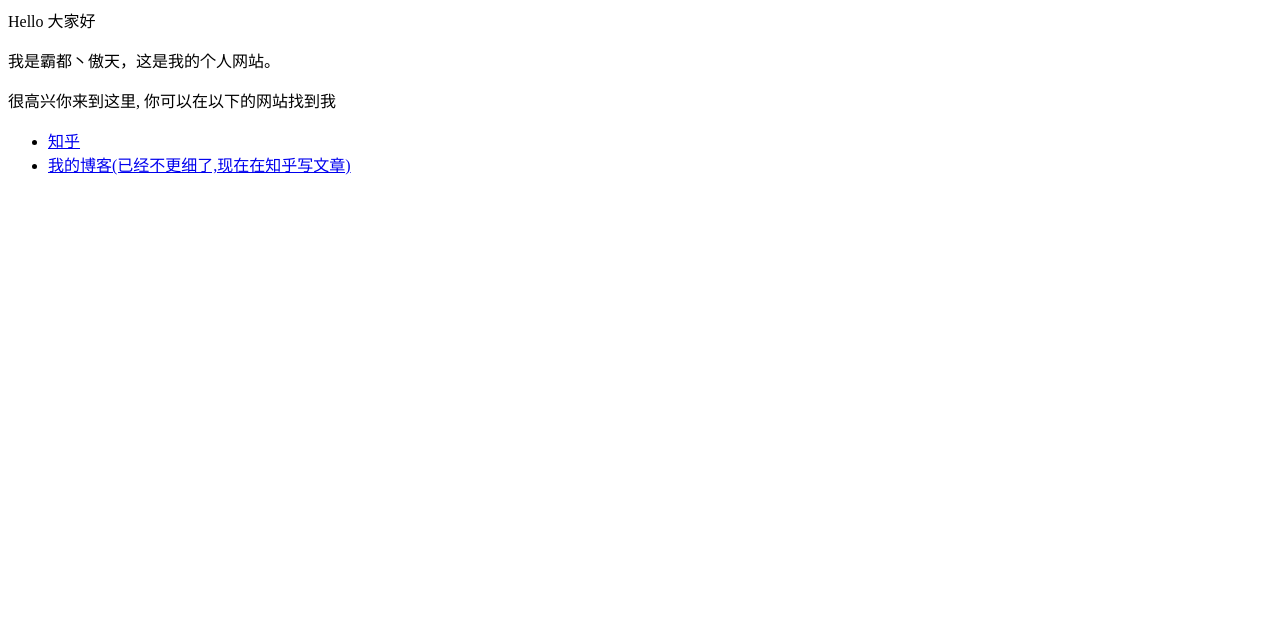
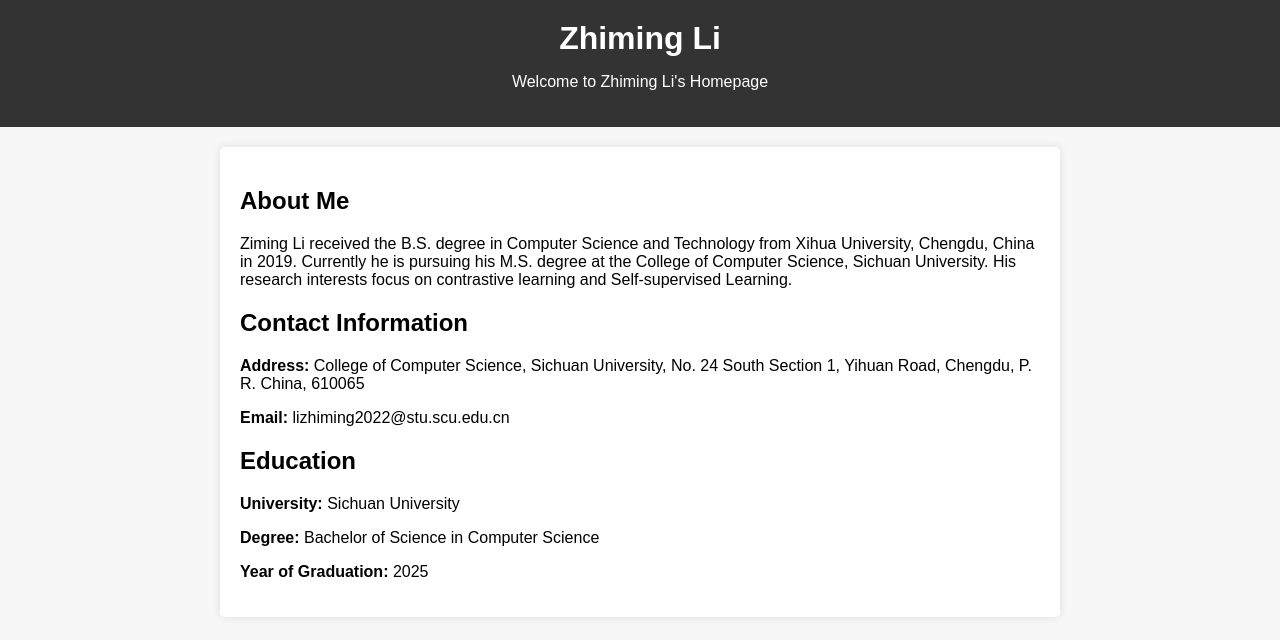
Before and after one commit to lzm0818/blog, a plain HTML site: page index.html in a window 1280 px wide. Drawn offline with Linux system fonts and the light colour scheme.

Commit message:
Update index.html

```diff
--- a/index.html
+++ b/index.html
@@ -1,8 +1,64 @@
-<p>Hello 大家好</p>
-<p>我是霸都丶傲天，这是我的个人网站。 </p>
-<p>很高兴你来到这里, 你可以在以下的网站找到我</p>
+<!DOCTYPE html>
+<html lang="en">
+<head>
+    <meta charset="UTF-8">
+    <meta name="viewport" content="width=device-width, initial-scale=1.0">
+    <title>Zhiming Li - Personal Website</title>
+    <style>
+        body {
+            font-family: Arial, sans-serif;
+            margin: 0;
+            padding: 0;
+            background-color: #f7f7f7;
+        }
+        header {
+            background-color: #333;
+            color: #fff;
+            text-align: center;
+            padding: 20px 0;
+        }
+        h1 {
+            margin: 0;
+        }
+        .container {
+            max-width: 800px;
+            margin: 20px auto;
+            padding: 20px;
+            background-color: #fff;
+            box-shadow: 0 0 10px rgba(0, 0, 0, 0.1);
+            border-radius: 5px;
+        }
+        .info {
+            margin-top: 20px;
+        }
+    </style>
+</head>
+<body>
+    <header>
+        <h1>Zhiming Li</h1>
+        <p>Welcome to Zhiming Li's Homepage</p>
+    </header>
+    <div class="container">
+        <h2>About Me</h2>
+        <p>Ziming Li received the B.S. degree in Computer Science and
+Technology from Xihua University, Chengdu, China in 2019.
+Currently he is pursuing his M.S. degree at the College of
+Computer Science, Sichuan University. His research
+interests focus on contrastive learning and Self-supervised
+Learning.</p>
 
-<ul>
-  <li> <a href="https://www.zhihu.com/people/AJLoveChina">知乎</a> </li>
-  <li> <a href="http://hejie.nigeerhuo.com">我的博客(已经不更细了,现在在知乎写文章)</a> </li>
-</ul>
+        <h2>Contact Information</h2>
+        <div class="info">
+            <p><strong>Address:</strong> College of Computer Science, Sichuan University, No. 24 South Section 1, Yihuan Road, Chengdu, P. R. China, 610065</p>
+            <p><strong>Email:</strong> lizhiming2022@stu.scu.edu.cn</p>
+        </div>
+
+        <h2>Education</h2>
+        <div class="info">
+            <p><strong>University:</strong> Sichuan University</p>
+            <p><strong>Degree:</strong> Bachelor of Science in Computer Science</p>
+            <p><strong>Year of Graduation:</strong> 2025</p>
+        </div>
+    </div>
+</body>
+</html>
```
